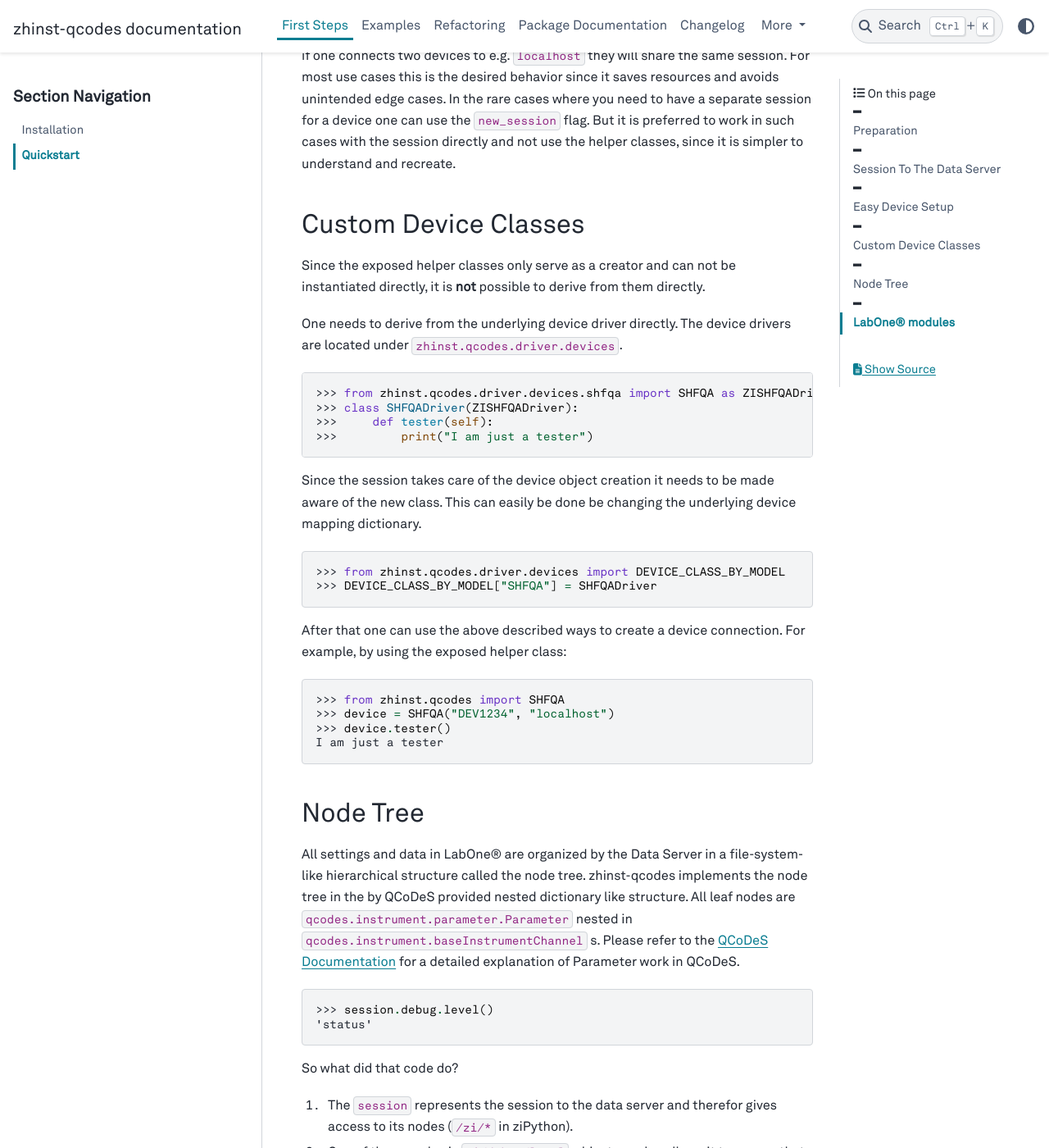
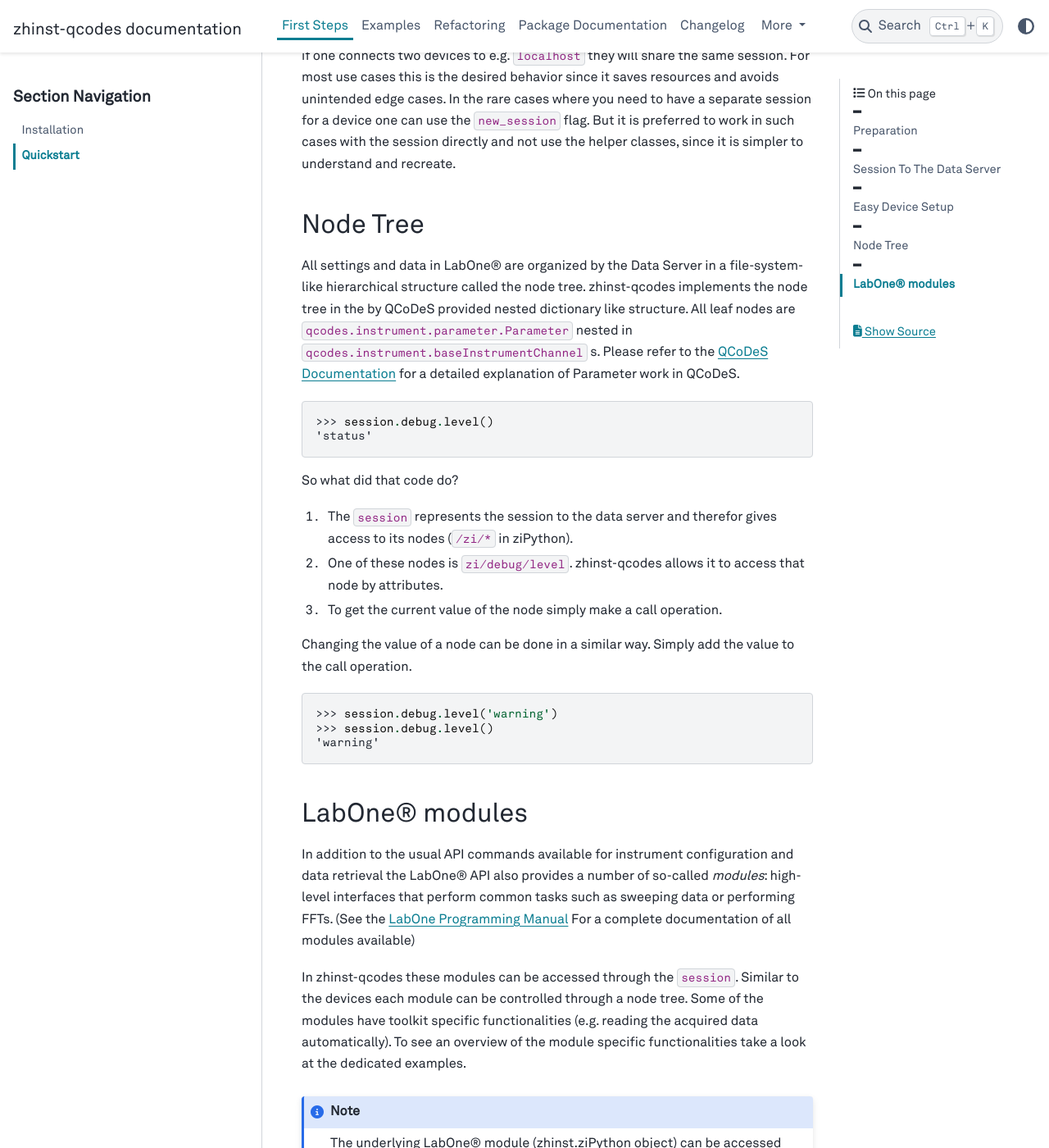
Before and after one commit to zhinst/zhinst-qcodes, a Sphinx documentation site: the page built from docs/source/first_steps/quickstart.rst, in a window 1280 px wide and 1400 px high, scrolled down 2404 px. Shown: the whole window at 82% size. Built offline with Sphinx 7.4.7 and the PyData theme 0.15.4, drawn with Linux system fonts in a browser that asks for light colours; pages that are not in the unit, such as notebooks, are missing from menus.

Commit message:
Rewrite the device stubs so the can be derived from

```diff
--- a/docs/source/first_steps/quickstart.rst
+++ b/docs/source/first_steps/quickstart.rst
@@ -111,41 +111,6 @@
 But it is preferred to work in such cases with the session directly and not use
 the helper classes, since it is simpler to understand and recreate.
 
-Custom Device Classes
-----------------------
-Since the exposed helper classes only serve as a creator and can not be instantiated
-directly, it is **not** possible to derive from them directly.
-
-One needs to derive from the underlying device driver directly. The device drivers
-are located under ``zhinst.qcodes.driver.devices``.
-
-.. code-block:: python
-
-    >>> from zhinst.qcodes.driver.devices.shfqa import SHFQA as ZISHFQADriver
-    >>> class SHFQADriver(ZISHFQADriver):
-    >>>     def tester(self):
-    >>>         print("I am just a tester")
-
-Since the session takes care of the device object creation it needs to be made
-aware of the new class. This can easily be done be changing the underlying device
-mapping dictionary.
-
-.. code-block:: python
-
-    >>> from zhinst.qcodes.driver.devices import DEVICE_CLASS_BY_MODEL
-    >>> DEVICE_CLASS_BY_MODEL["SHFQA"] = SHFQADriver
-
-After that one can use the above described ways to create a device connection.
-For example, by using the exposed helper class:
-
-.. code-block:: python
-
-    >>> from zhinst.qcodes import SHFQA
-    >>> device = SHFQA("DEV1234", "localhost")
-    >>> device.tester()
-    I am just a tester
-
-
 Node Tree
 ---------
 
```
Also changed, not shown: CHANGELOG.md (+3 -0 lines), 3 other files.
